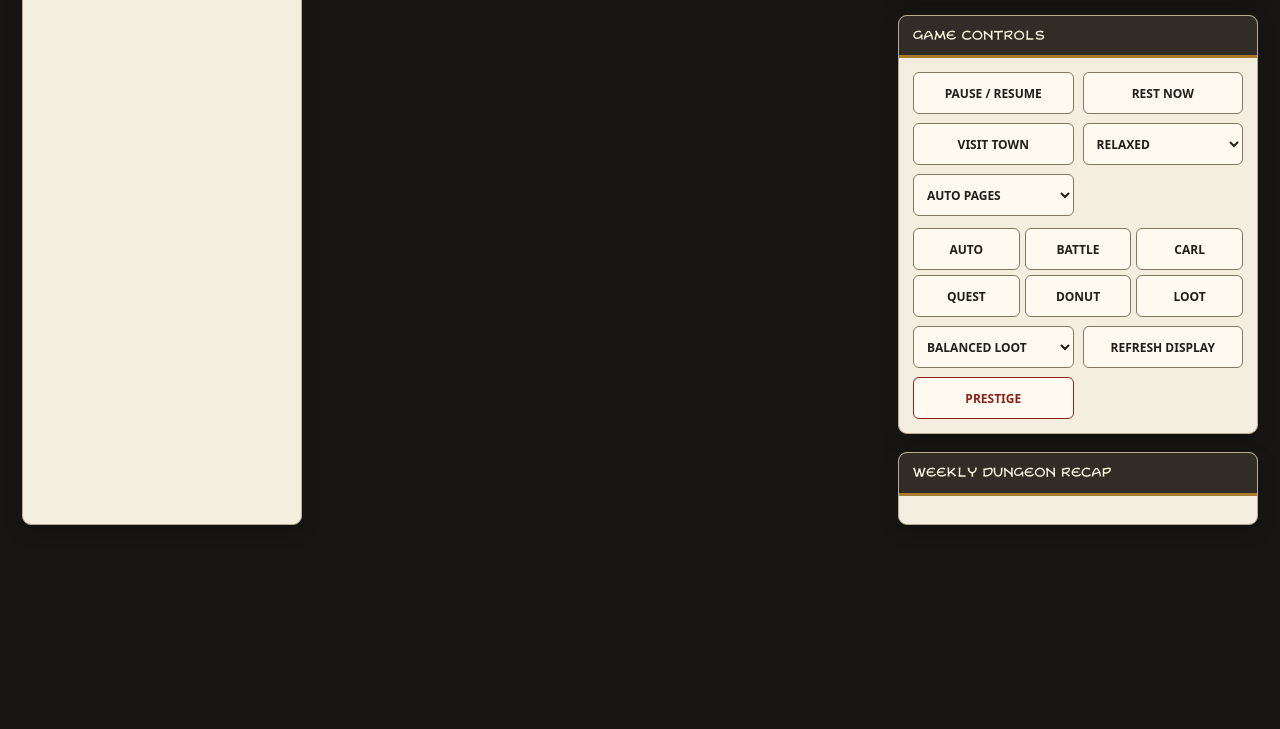
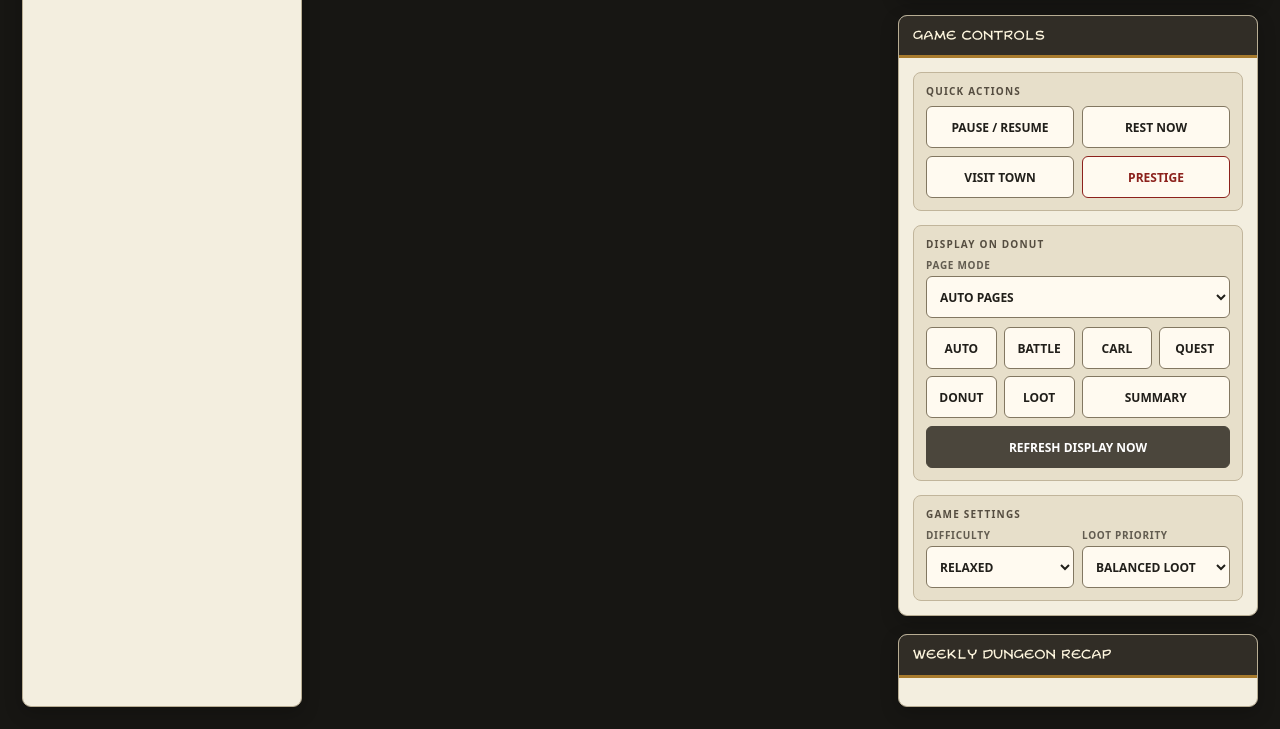
Before and after one commit to VernonJuelich/WifiDungeonCrawler, a website: page nuc-server/public/index.html in a window 1280 px wide. Shown: the part 949-1678 px from the top of the page. Before the commit the page ends 1496 px from the top, so only its background shows below. Drawn offline with Linux system fonts and the light colour scheme; no server answers.

Commit message:
Rebuild dashboard game controls

```diff
--- a/nuc-server/public/index.html
+++ b/nuc-server/public/index.html
@@ -131,17 +131,26 @@
       <section class="panel" id="controls-panel">
         <div class="panel-header">GAME CONTROLS</div>
         <div id="game-controls">
+          <div class="control-group">
+            <div class="control-group-title">QUICK ACTIONS</div>
+            <div class="control-action-grid">
               <button data-action="paused" data-value="toggle">PAUSE / RESUME</button>
               <button data-action="heal">REST NOW</button>
               <button data-action="town">VISIT TOWN</button>
-          <select id="difficulty-control">
-            <option value="relaxed">RELAXED</option><option value="normal">NORMAL</option><option value="brutal">BRUTAL</option>
-          </select>
+              <button data-action="prestige" class="danger-button">PRESTIGE</button>
+            </div>
+          </div>
+
+          <div class="control-group display-control-group">
+            <div class="control-group-title">DISPLAY ON DONUT</div>
+            <label class="control-field">
+              <span>PAGE MODE</span>
               <select id="display-control">
                 <option value="auto">AUTO PAGES</option><option value="battle">BATTLE</option>
                 <option value="character">CHARACTER</option><option value="quest">QUEST</option>
                 <option value="donut">DONUT</option><option value="loot">EQUIPMENT</option><option value="summary">SUMMARY</option>
               </select>
+            </label>
             <div class="display-page-buttons">
               <button type="button" data-page="auto">AUTO</button>
               <button type="button" data-page="battle">BATTLE</button>
@@ -149,12 +158,28 @@
               <button type="button" data-page="quest">QUEST</button>
               <button type="button" data-page="donut">DONUT</button>
               <button type="button" data-page="loot">LOOT</button>
+              <button type="button" data-page="summary">SUMMARY</button>
             </div>
+            <button class="refresh-display-button" data-action="refresh">REFRESH DISPLAY NOW</button>
+          </div>
+
+          <div class="control-group">
+            <div class="control-group-title">GAME SETTINGS</div>
+            <div class="control-settings-grid">
+              <label class="control-field">
+                <span>DIFFICULTY</span>
+                <select id="difficulty-control">
+                  <option value="relaxed">RELAXED</option><option value="normal">NORMAL</option><option value="brutal">BRUTAL</option>
+                </select>
+              </label>
+              <label class="control-field">
+                <span>LOOT PRIORITY</span>
                 <select id="equipment-control">
                   <option value="balanced">BALANCED LOOT</option><option value="power">POWER FIRST</option><option value="defense">DEFENSE FIRST</option>
                 </select>
-          <button data-action="refresh">REFRESH DISPLAY</button>
-          <button data-action="prestige" class="danger-button">PRESTIGE</button>
+              </label>
+            </div>
+          </div>
         </div>
       </section>
       <section class="panel" id="recap-panel">
--- a/nuc-server/public/style.css
+++ b/nuc-server/public/style.css
@@ -815,7 +815,9 @@ main {
 
 #game-controls {
   padding: 14px;
-  gap: 9px;
+  display: flex;
+  flex-direction: column;
+  gap: 14px;
 }
 #game-controls button, #game-controls select {
   min-height: 42px;
@@ -837,6 +839,63 @@ main {
   background: #68251f;
 }
 #game-controls .danger-button { color: #8c211c; border-color: #8c211c; }
+
+.control-group {
+  padding: 12px;
+  background: #e7dfca;
+  border: 1px solid #c1b59b;
+  border-radius: 8px;
+}
+
+.control-group-title {
+  margin-bottom: 9px;
+  color: #554d40;
+  font: 800 10px/1.2 ui-sans-serif, system-ui, sans-serif;
+  letter-spacing: 1.2px;
+}
+
+.control-action-grid,
+.control-settings-grid {
+  display: grid;
+  grid-template-columns: repeat(2, minmax(0, 1fr));
+  gap: 8px;
+}
+
+.control-field {
+  display: flex;
+  flex-direction: column;
+  gap: 5px;
+  min-width: 0;
+}
+
+.control-field > span {
+  color: #625c50;
+  font: 800 10px/1.2 ui-sans-serif, system-ui, sans-serif;
+  letter-spacing: .7px;
+}
+
+.control-field select { width: 100%; }
+
+.display-control-group .control-field { margin-bottom: 9px; }
+
+.display-page-buttons {
+  grid-column: auto;
+  grid-template-columns: repeat(4, minmax(0, 1fr));
+  gap: 7px;
+  padding: 0;
+}
+
+.display-page-buttons button:last-child {
+  grid-column: span 2;
+}
+
+#game-controls .refresh-display-button {
+  width: 100%;
+  margin-top: 8px;
+  color: #fff;
+  background: #4b463c;
+  border-color: #4b463c;
+}
 
 #weekly-recap {
   color: #312d26;
@@ -907,6 +966,8 @@ main {
   .monster-icon-wrap { height: 86px; }
   .monster-icon { width: 82px; height: 82px; }
   #game-controls { grid-template-columns: 1fr; }
-  .display-page-buttons { grid-column: 1; grid-template-columns: repeat(3, 1fr); }
+  .display-page-buttons { grid-column: 1; grid-template-columns: repeat(2, 1fr); }
+  .display-page-buttons button:last-child { grid-column: auto; }
+  .control-action-grid, .control-settings-grid { grid-template-columns: 1fr; }
   #game-controls select, #game-controls button { font-size: 13px; }
 }
```
Lines whose indentation alone changed are shown as unchanged.
